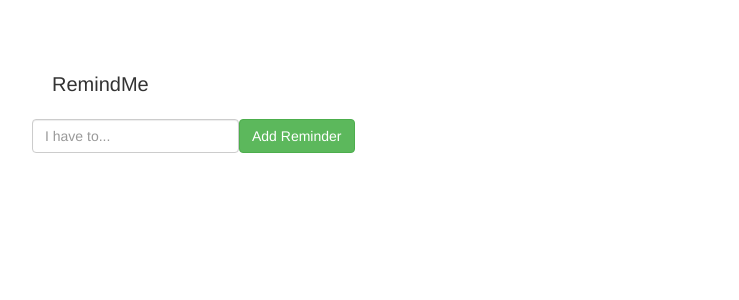
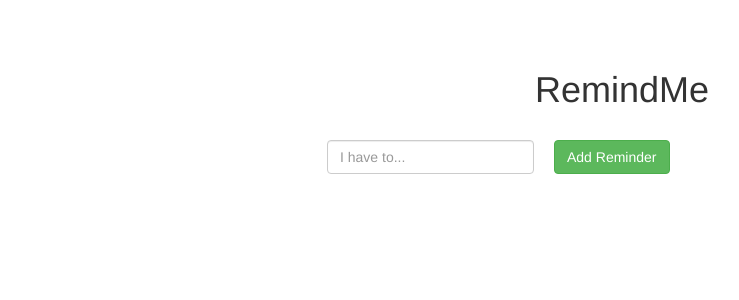
Before and after one commit to bdkay/remindMe, a React (Create React App) app: page / in a window 1280 px wide. Shown: the top 300 px of the page, without its empty margins (18-757 px from the left). Built offline with nearby package versions, Linux system fonts and the light colour scheme.

Commit message:
Better styles

```diff
--- a/public/css/style.css
+++ b/public/css/style.css
@@ -4,5 +4,13 @@
 
 .title {
   font-size: 20px;
-  padding: 20px;
 }
+
+h1 {
+  text-align: center;
+  padding-bottom: 20px;
+}
+
+.form-group {
+  padding-right: 20px;
+}
--- a/src/components/App.jsx
+++ b/src/components/App.jsx
@@ -12,17 +12,34 @@
   }
 
   addReminder(){
-    console.log('this.state', this);
     this.props.addReminder(this.state.text);
   }
 
+  renderReminders(){
+    const { reminders } = this.props;
+    return (
+      <ul className="list-group col-sm-4">
+        {
+          reminders.map(reminder => {
+            return (
+              <li key={reminder.id} className="list-group-item">
+                <div>{reminder.text}</div>
+              </li>
+            )
+          })
+        }
+      </ul>
+    )
+  }
+
   render(){
-    console.log('this.props', this.props);
     return (
       <div className="App">
+        <div className="col-md-6 col-md-offset-3">
           <div className="title">
-          RemindMe
+            <h1>RemindMe</h1>
           </div>
+          <div className="row">
             <div className="form-inline">
               <div className="form-group">
                 <input
@@ -38,6 +55,11 @@
               >
                 Add Reminder
               </button>
+              <br />
+              <br />
+              { this.renderReminders() }
+            </div>
+          </div>
         </div>
       </div>
       )
@@ -50,7 +72,6 @@
   }
   //mapStateToProps so we can recognize the redux state in this component
   function mapStateToProps(state){
-    console.log('state as state', state);
     return {
       reminders: state
     }
```
Lines whose indentation alone changed are shown as unchanged.
